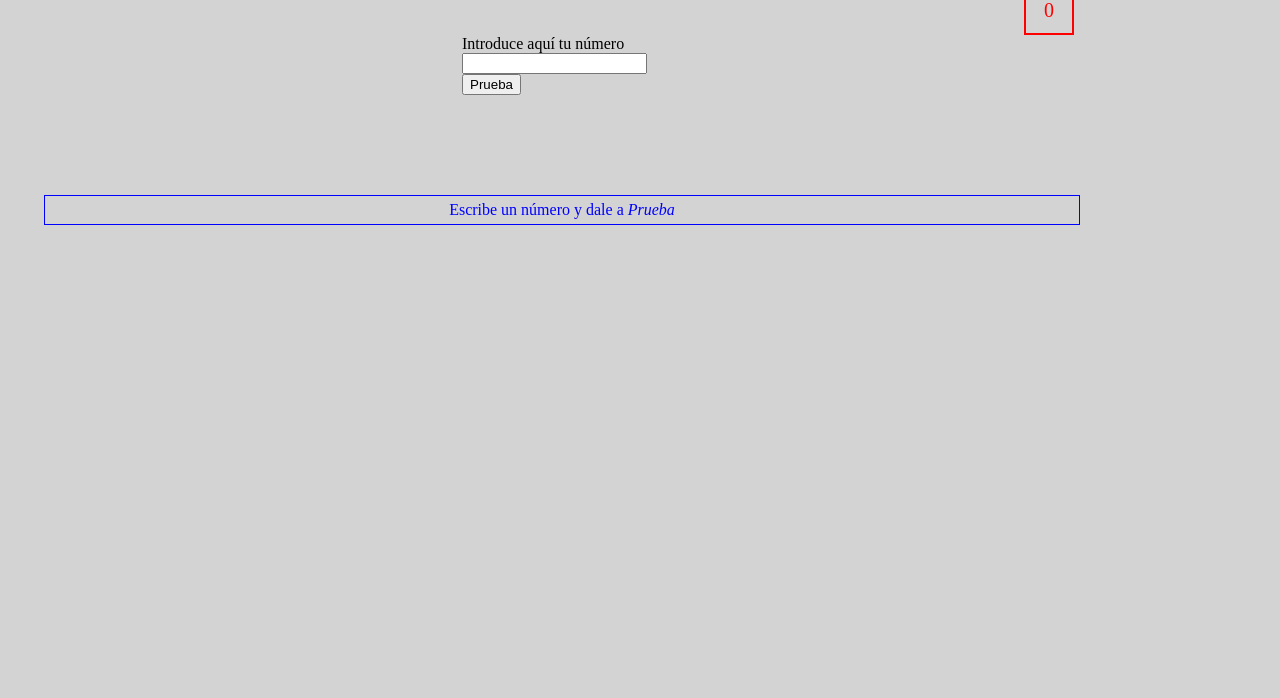
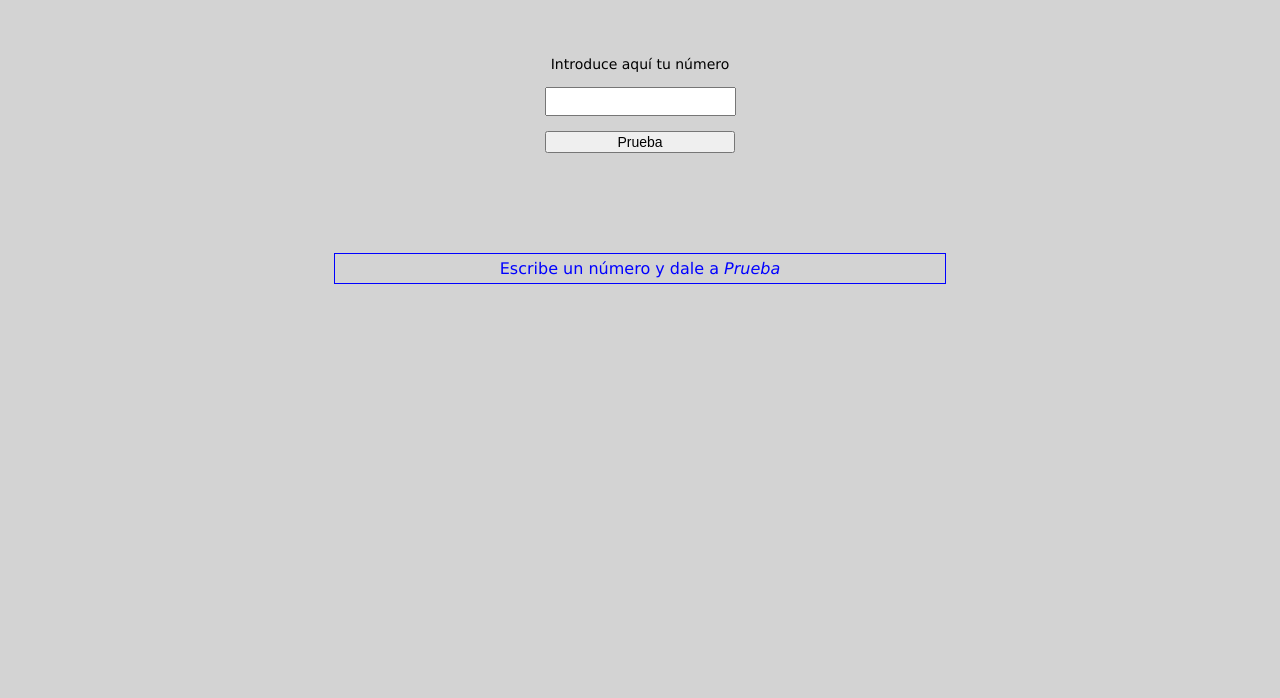
Before and after one commit to Adalab/f-m2-evaluacion-intermedia-m-m-e, a website: page _src/templates/index.html in a window 1280 px wide. Shown: the part 102-800 px from the top of the page. Drawn offline with nearby package versions, Linux system fonts and the light colour scheme; files that its build step writes are made by us from their sources.

Commit message:
Fix functions and improve styles

```diff
--- a/_src/assets/js/main.js
+++ b/_src/assets/js/main.js
@@ -16,7 +16,7 @@ function randNum(max) {
 //function get guess and print to console
 //compare guess to random number
 //then print a message on the screen (too high/too low/correct)
-let correct = false;
+//keep count of number of attempts
 
 function compareGuess(){
     const guessInt = parseInt(guess.value);
@@ -24,19 +24,13 @@ function compareGuess(){
     if (guessInt === rndm) {
         message.innerHTML = `¡HAS
         GANADO, CAMPEONA!`;
-        correct = true;
     }
     else if (guessInt < rndm) {
-        message.innerHTML = 'Demasiado bajo';
-        correct = false;
+        message.innerHTML = 'Demasiado bajo :(';
     }
     else if (guessInt > rndm) {
-        message.innerHTML = 'Demasiado alto';
-        correct = false;
+        message.innerHTML = 'Demasiado alto :(';
     }
-}
-// function - keep count of number of attempts
-function countGuess() {
     counter++;
     counterBox.innerHTML = counter;
 }
@@ -49,4 +43,3 @@ console.log('random number:' + rndm);
 let counter = 0;
 
 button.addEventListener('click', compareGuess);
-button.addEventListener('click', countGuess);
--- a/_src/assets/scss/main.scss
+++ b/_src/assets/scss/main.scss
@@ -3,28 +3,35 @@
 body {
 	margin: 0;
 	background: lightgray;
+	font-family: 'Lucida Sans', 'Lucida Sans Regular', 'Lucida Grande', 'Lucida Sans Unicode', Geneva, Verdana, sans-serif;
+	display: flex;
+	justify-content: center;
 }
 
 .content {
-	padding: 50px;
+	padding: 40px;
 	display: flex;
 	flex-direction: column;
 	align-items: center;
-	width: 80vw;
+	width: 600px;
+	position: relative;
 }
 
 .title {
 	margin: 0;
+	margin-bottom: 80px;
 }
 .counter {
 	margin: 0;
-	border: 2px solid red;
 	box-sizing: border-box;
-	height: 50px;
-	width: 50px;
+	height: 60px;
+	width: 60px;
 	align-self: flex-end;
 	color: red;
-	font-size: 20px;
+	font-size: 50px;
+	position: absolute;
+	top: 35px;
+	right: 50px;
 	display: flex;
 	justify-content: center;
 	align-items: center;
@@ -32,6 +39,22 @@ body {
 
 .form {
 	width: 200px;
+	display: flex;
+	flex-direction: column;
+	align-items: center;
+	text-align: center;
+	font-size: 14px;
+}
+
+
+.guess {
+	margin: 15px;
+	padding: 5px;
+}
+
+.button {
+	width: 190px;
+	font-size: 14px;
 }
 
 .message {
--- a/_src/templates/index.html
+++ b/_src/templates/index.html
@@ -15,7 +15,7 @@
 
     <div class="form">
       <label for="guess">Introduce aquí tu número</label>
-      <input id="guess" class="guess" type="text">
+      <input id="guess" class="guess" type="number">
       <button type="button" class="button">Prueba</button>
     </div>
 
```
